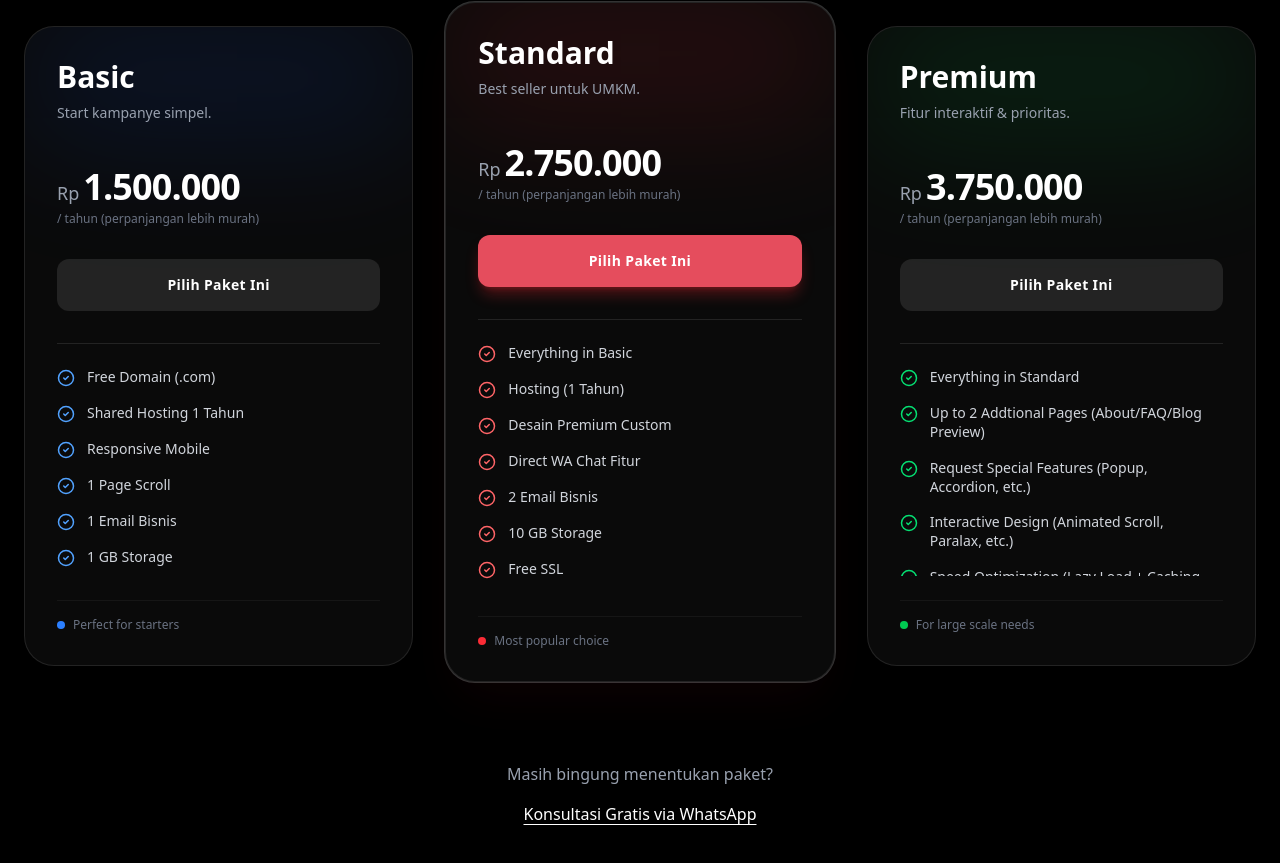
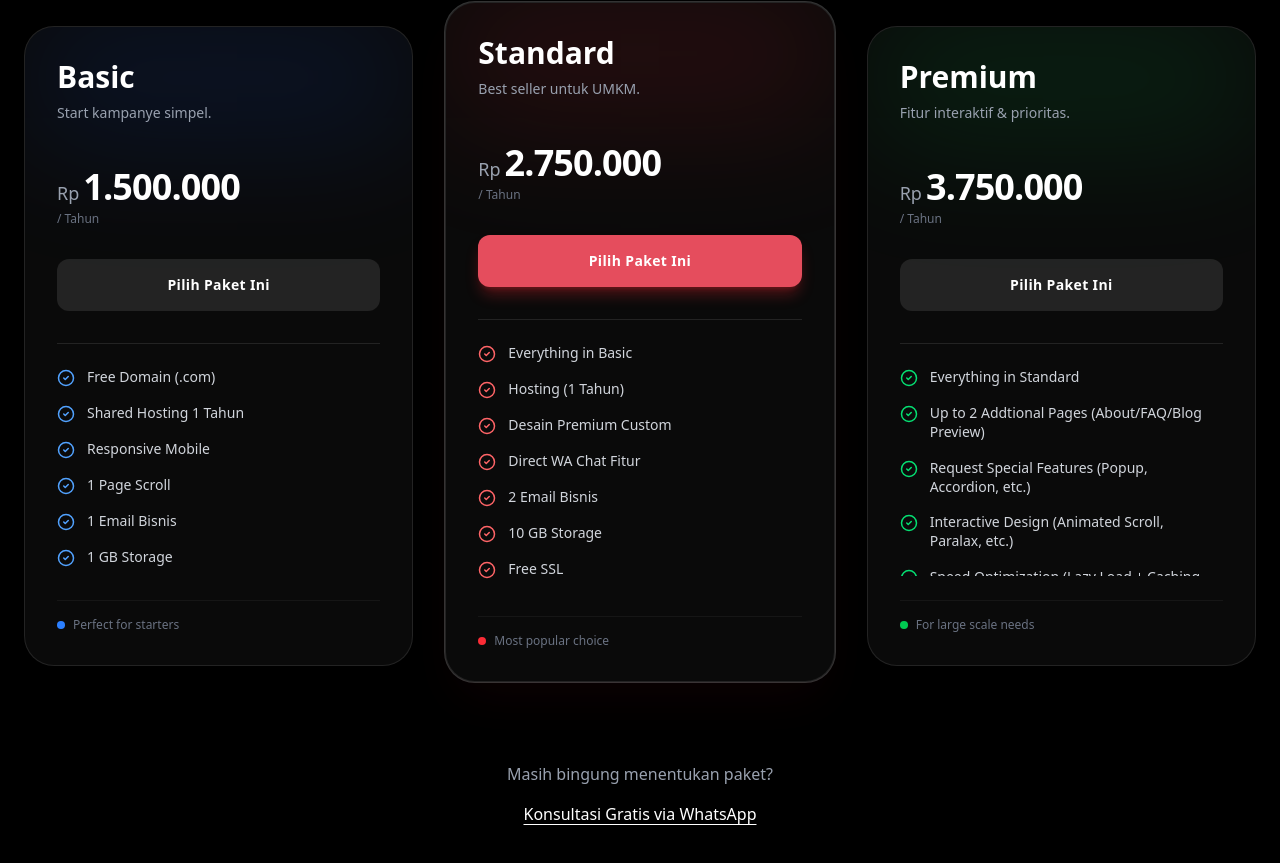
Before and after one commit to pndlghn/pndeveloper, a React (Vite) app: page /pricing in a window 1280 px wide. Shown: the part 899-1762 px from the top of the page. Built offline with nearby package versions, Linux system fonts and the light colour scheme.

Commit message:
sixth commit

```diff
--- a/src/components/Pricing.jsx
+++ b/src/components/Pricing.jsx
@@ -294,7 +294,7 @@ const Pricing = () => {
                     </div>
                     {/* Opsional: Text /project atau /year */}
                     <span className="text-gray-500 text-xs mt-1 block">
-                      / one-time payment
+                      / Tahun
                     </span>
                   </div>
 
--- a/src/components/PricingCard.jsx
+++ b/src/components/PricingCard.jsx
@@ -51,9 +51,7 @@ const PricingCard = ({ pkg, index }) => {
               {pkg.price}
             </span>
           </div>
-          <span className="text-xs text-gray-500 mt-1 block">
-            / tahun (perpanjangan lebih murah)
-          </span>
+          <span className="text-xs text-gray-500 mt-1 block">/ Tahun</span>
         </div>
 
         <a
```
